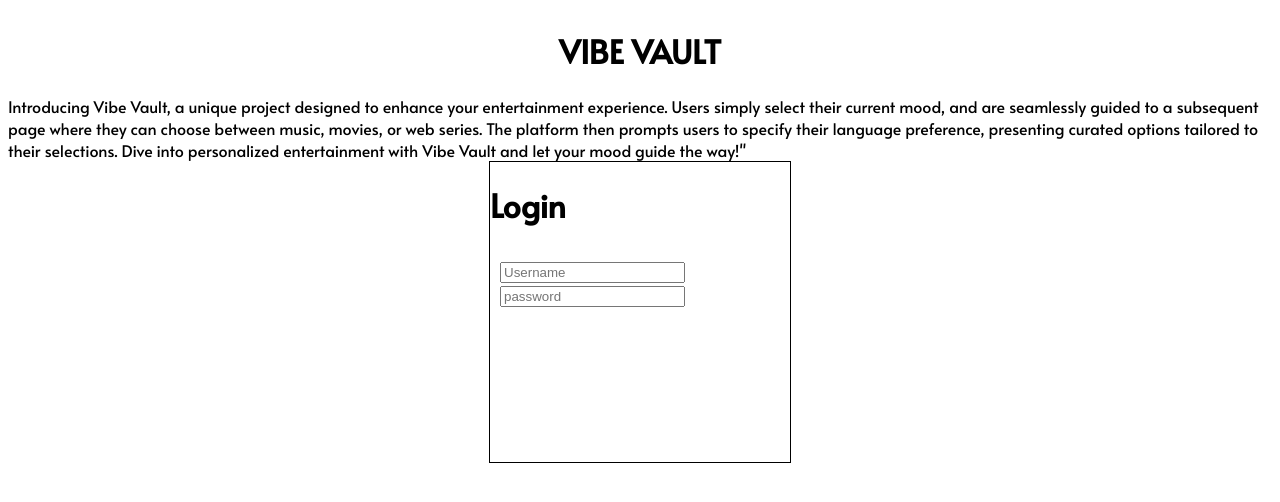
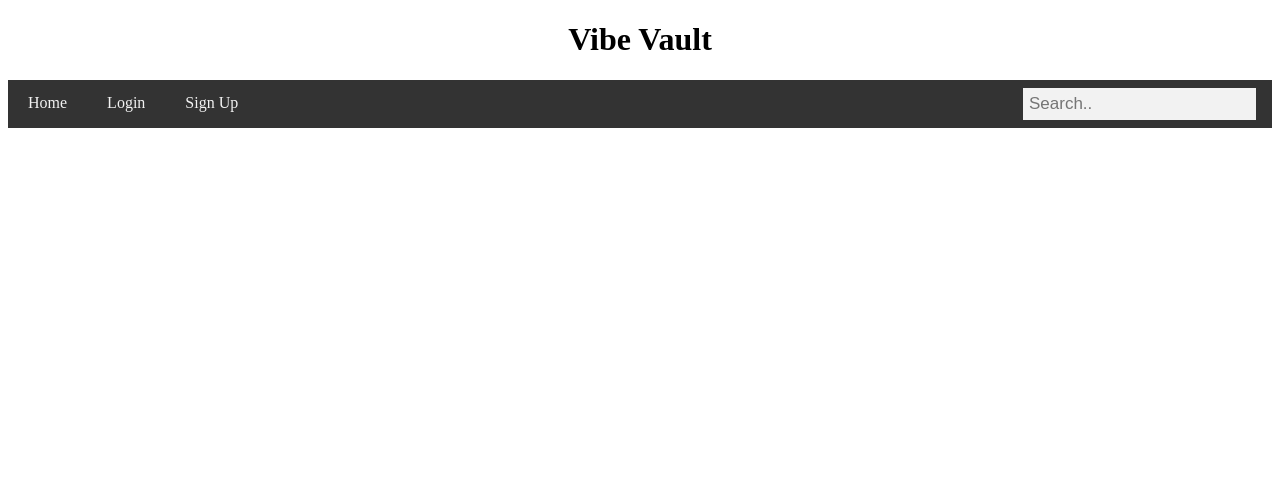
Before and after one commit to kalviumcommunity/S51_AdhithyaaMV_Capstone_VibeVault, a React (Vite) app in the folder frontend/VibeVault/: page / in a window 1280 px wide. Shown: the top 502 px of the page. Built offline with nearby package versions, Linux system fonts and the light colour scheme.

Commit message:
created-navbar

```diff
--- a/frontend/VibeVault/src/App.css
+++ b/frontend/VibeVault/src/App.css
@@ -1,31 +1,33 @@
-@import url('https://fonts.googleapis.com/css2?family=Alata&display=swap');
 
-body{
-    font-family: "Alata", sans-serif;
-}
+.navbar {
+    background-color: #333;
+    overflow: hidden;
+  }
 
-.main{
-    display: flex;
-    justify-content: center;
-    align-items: center;
-}
+  .navbar a {
+    float: left;
+    display: block;
+    color: #f2f2f2;
+    text-align: center;
+    padding: 14px 20px;
+    text-decoration: none;
+  }
 
-.about{
-    display: flex;
-    justify-self: center;
-    align-items: center;
-}
+  .navbar a:hover {
+    background-color: #ddd;
+    color: black;
+  }
 
-.wrapper{
-    justify-content: center;
-    border: 1px solid black;
-    height: 300px;
-    width: 300px;
-    margin: auto;
-}
+  .search-container {
+    float: right;
+  }
 
-.input-box{
-    justify-content: space-between;
-    /* margin: 10px; */
-    padding: 10px;
-}
+  .search-container input[type=text] {
+    padding: 6px;
+    margin-top: 8px;
+    margin-bottom: 8px;
+    margin-right: 16px;
+    background-color: #f2f2f2;
+    border: none;
+    font-size: 17px;
+  }
--- a/frontend/VibeVault/src/App.jsx
+++ b/frontend/VibeVault/src/App.jsx
@@ -1,36 +1,20 @@
-import { useState } from 'react'
-import './App.css'
+import React from 'react';
+import "./App.css"
 
-
-
-
-function App() {
-  const [count, setCount] = useState(0)
-
+function Navbar() {
   return (
-    <>
-
-    <div className='main'><h1>VIBE VAULT</h1></div>
-    <div className='about'>
-    Introducing Vibe Vault, a unique project designed to enhance your entertainment experience.
-    Users simply select their current mood, and are seamlessly guided to a subsequent page where they can choose between music, movies, or web series.
-    The platform then prompts users to specify their language preference, presenting curated options tailored to their selections.
-    Dive into personalized entertainment with Vibe Vault and let your mood guide the way!"
+    <div>
+      <h1 style={{ textAlign: 'center' }}>Vibe Vault</h1>
+      <div className="navbar">
+        <a href="#">Home</a>
+        <a href="#">Login</a>
+        <a href="#">Sign Up</a>
+        <div className="search-container">
+          <input type="text" placeholder="Search.." />
+        </div>
+      </div>
     </div>
-
-    <div className='wrapper'>
-      <form action="">
-          <h1>Login</h1>
-          <div className='input-box'>
-            <input type="text" placeholder='Username' />
-            <input type="password" placeholder='password' />
-
-          </div>
-      </form>
-    </div>
-
-    </>
-  )
+  );
 }
 
-export default App
+export default Navbar;
```
